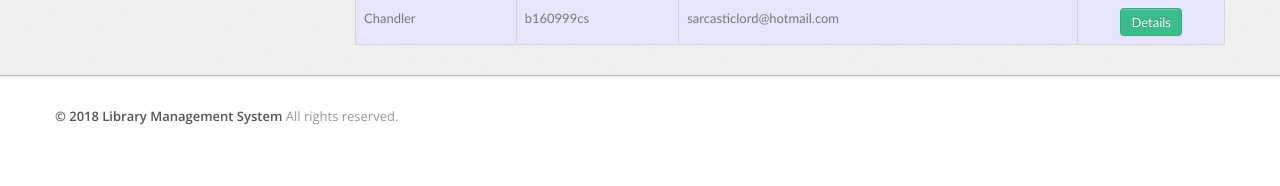
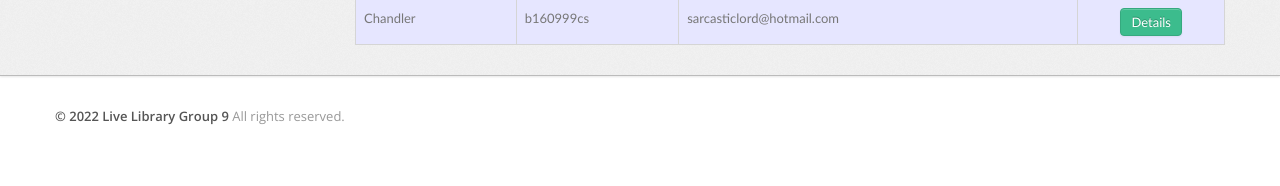
Before and after one commit to kaiwalya-uikey/library_manage, a PHP site: page /admin/student.php in a window 1280 px wide. Shown: the part 1281-1467 px from the top of the page. Run offline with PHP 8.4, Linux system fonts and the light colour scheme; a user stored in the database is signed in; data comes from the database, SQL or seed files in the repository.

Commit message:
final commit?
updated mising files

```diff
--- a/admin/renew_requests.php
+++ b/admin/renew_requests.php
@@ -12,7 +12,7 @@ if ($_SESSION['RollNo']) {
     <head>
         <meta http-equiv="Content-Type" content="text/html; charset=utf-8" />
         <meta name="viewport" content="width=device-width, initial-scale=1.0">
-        <title>LMS</title>
+        <title>Live Library</title>
         <link type="text/css" href="bootstrap/css/bootstrap.min.css" rel="stylesheet">
         <link type="text/css" href="bootstrap/css/bootstrap-responsive.min.css" rel="stylesheet">
         <link type="text/css" href="css/theme.css" rel="stylesheet">
@@ -126,7 +126,7 @@ if ($_SESSION['RollNo']) {
         </div>
 <div class="footer">
             <div class="container">
-                <b class="copyright">&copy; 2018 Library Management System </b>All rights reserved.
+                <b class="copyright">&copy; 2022 Live Library Group 9 </b>All rights reserved.
             </div>
         </div>
 
--- a/admin/requests.php
+++ b/admin/requests.php
@@ -12,7 +12,7 @@ if ($_SESSION['RollNo']) {
     <head>
         <meta http-equiv="Content-Type" content="text/html; charset=utf-8" />
         <meta name="viewport" content="width=device-width, initial-scale=1.0">
-        <title>LMS</title>
+        <title>Live Library</title>
         <link type="text/css" href="bootstrap/css/bootstrap.min.css" rel="stylesheet">
         <link type="text/css" href="bootstrap/css/bootstrap-responsive.min.css" rel="stylesheet">
         <link type="text/css" href="css/theme.css" rel="stylesheet">
@@ -97,7 +97,7 @@ if ($_SESSION['RollNo']) {
         </div>
 <div class="footer">
             <div class="container">
-                <b class="copyright">&copy; 2018 Library Management System </b>All rights reserved.
+                <b class="copyright">&copy; 2022 Live Library Group 9 </b>All rights reserved.
             </div>
         </div>
 
--- a/admin/return_requests.php
+++ b/admin/return_requests.php
@@ -12,7 +12,7 @@ if ($_SESSION['RollNo']) {
     <head>
         <meta http-equiv="Content-Type" content="text/html; charset=utf-8" />
         <meta name="viewport" content="width=device-width, initial-scale=1.0">
-        <title>LMS</title>
+        <title>Live Library</title>
         <link type="text/css" href="bootstrap/css/bootstrap.min.css" rel="stylesheet">
         <link type="text/css" href="bootstrap/css/bootstrap-responsive.min.css" rel="stylesheet">
         <link type="text/css" href="css/theme.css" rel="stylesheet">
@@ -130,7 +130,7 @@ if ($_SESSION['RollNo']) {
         </div>
 <div class="footer">
             <div class="container">
-                <b class="copyright">&copy; 2018 Library Management System </b>All rights reserved.
+                <b class="copyright">&copy; 2022 Live Library Group 9 </b>All rights reserved.
             </div>
         </div>
 
--- a/admin/student.php
+++ b/admin/student.php
@@ -12,7 +12,7 @@ if ($_SESSION['RollNo']) {
     <head>
         <meta http-equiv="Content-Type" content="text/html; charset=utf-8" />
         <meta name="viewport" content="width=device-width, initial-scale=1.0">
-        <title>LMS</title>
+        <title>Live Library</title>
         <link type="text/css" href="bootstrap/css/bootstrap.min.css" rel="stylesheet">
         <link type="text/css" href="bootstrap/css/bootstrap-responsive.min.css" rel="stylesheet">
         <link type="text/css" href="css/theme.css" rel="stylesheet">
@@ -144,7 +144,7 @@ if ($_SESSION['RollNo']) {
         </div>
 <div class="footer">
             <div class="container">
-                <b class="copyright">&copy; 2018 Library Management System </b>All rights reserved.
+                <b class="copyright">&copy; 2022 Live Library Group 9 </b>All rights reserved.
             </div>
         </div>
 
--- a/admin/studentdetails.php
+++ b/admin/studentdetails.php
@@ -12,7 +12,7 @@ if ($_SESSION['RollNo']) {
     <head>
         <meta http-equiv="Content-Type" content="text/html; charset=utf-8" />
         <meta name="viewport" content="width=device-width, initial-scale=1.0">
-        <title>LMS</title>
+        <title>Live Library</title>
         <link type="text/css" href="bootstrap/css/bootstrap.min.css" rel="stylesheet">
         <link type="text/css" href="bootstrap/css/bootstrap-responsive.min.css" rel="stylesheet">
         <link type="text/css" href="css/theme.css" rel="stylesheet">
@@ -113,7 +113,7 @@ if ($_SESSION['RollNo']) {
         </div>
 <div class="footer">
             <div class="container">
-                <b class="copyright">&copy; 2018 Library Management System </b>All rights reserved.
+                <b class="copyright">&copy; 2022 Live Library Group 9 </b>All rights reserved.
             </div>
         </div>
 
```
